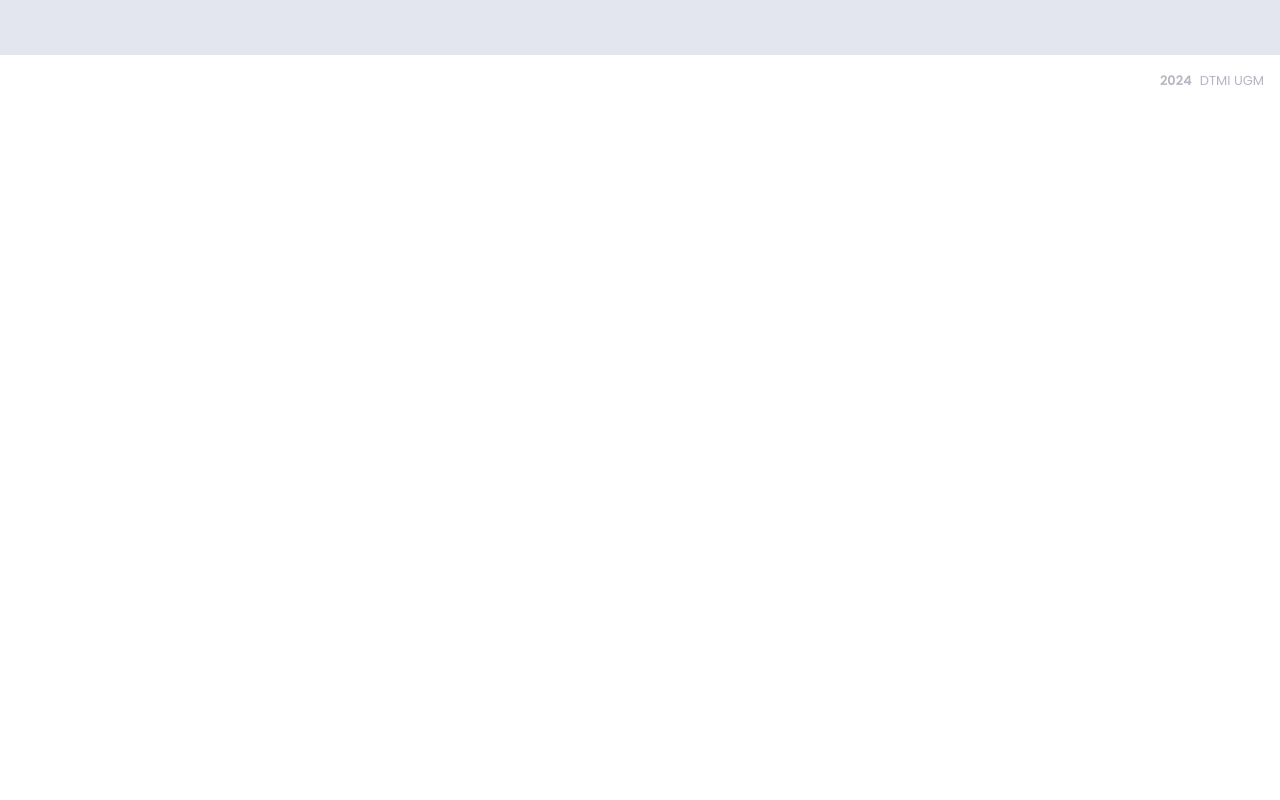
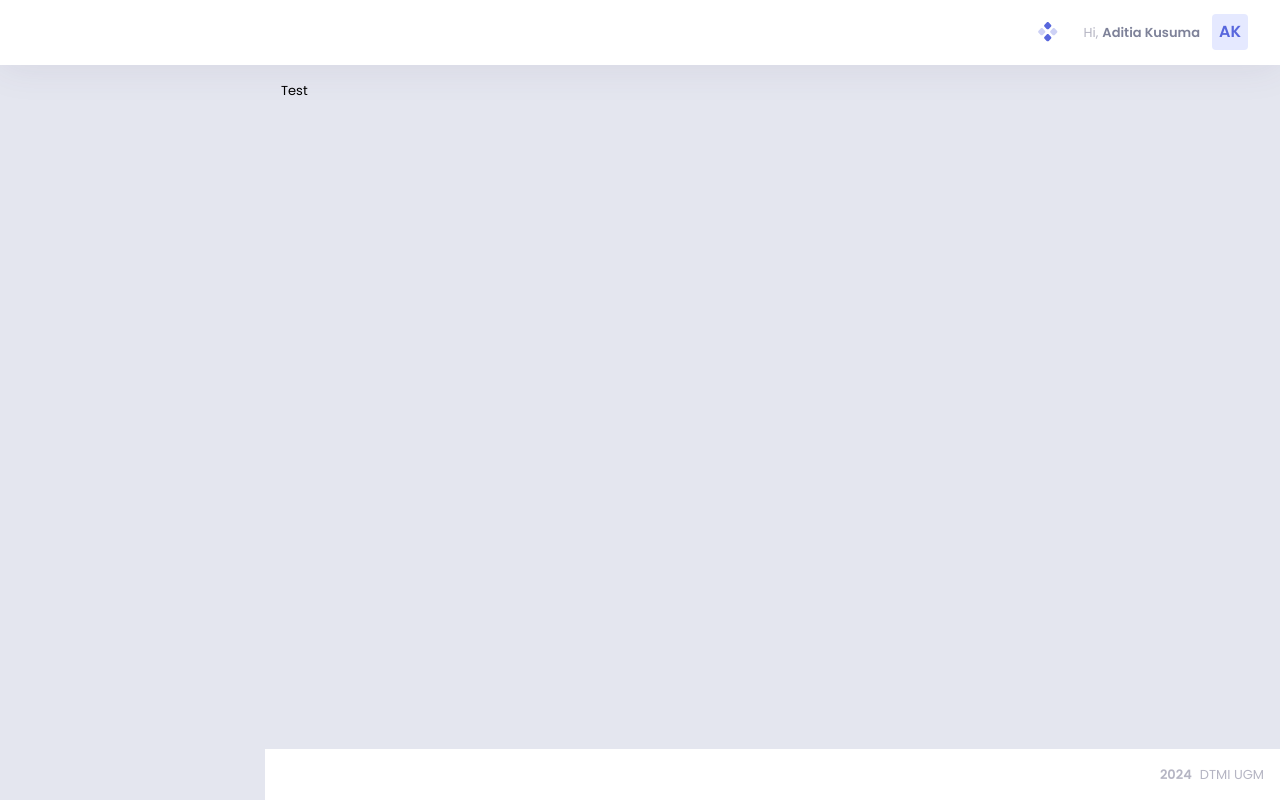
Before and after one commit to tsulatsitamim/tbb-ui, a Vue app: page / in a window 1280 px wide. Before the commit this address had no page. Built offline with nearby package versions, Linux system fonts and the light colour scheme.

Commit message:
add padding dynamic

```diff
--- a/src/components/Layout.vue
+++ b/src/components/Layout.vue
@@ -1,16 +1,25 @@
 <script setup lang="ts">
 import SideBar from './SideBar.vue';
 import HeaderMobile from './HeaderMobile.vue';
+import Header from './Header.vue';
 import Footer from './Footer.vue';
+import { storeToRefs } from 'pinia';
+
+import { useSidebarStore } from '@/stores/sidebar';
+
+const sidebarStore = useSidebarStore()
+
+const { isExpandSidebar } = storeToRefs(sidebarStore)
 </script>
 
 <template>
-  <div class="flex flex-col flex-[1]">
+  <div class="min-h-screen">
     <HeaderMobile></HeaderMobile>
-    <div class="flex flex-row flex-[1_0_auto]">
-      <!-- <SideBar></SideBar> -->
-      <div class="flex flex-col flex-[1_auto] pt-[55px] min-w-0">
-        <!-- <Header></Header> -->
+    <div class="flex flex-row flex-[1_0_auto] h-full">
+      <SideBar></SideBar>
+      <div class="flex flex-col justify-between flex-1 pt-[65px] min-w-0 min-h-screen" :class="isExpandSidebar ? 'pl-[265px]' : 'pl-[79px]'">
+        <Header></Header>
+        <div class=" p-4">Test</div>
         <!-- <router-view :key="$route.fullPath" /> -->
         <Footer></Footer>
       </div>
```
